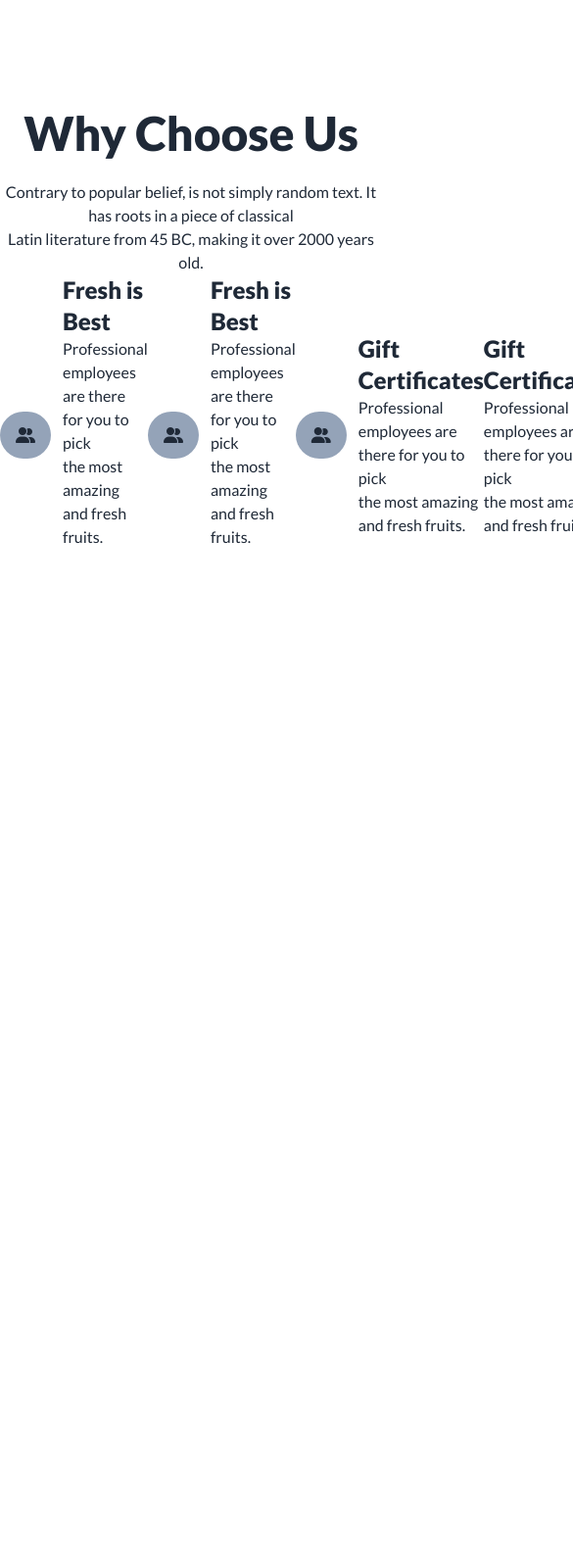
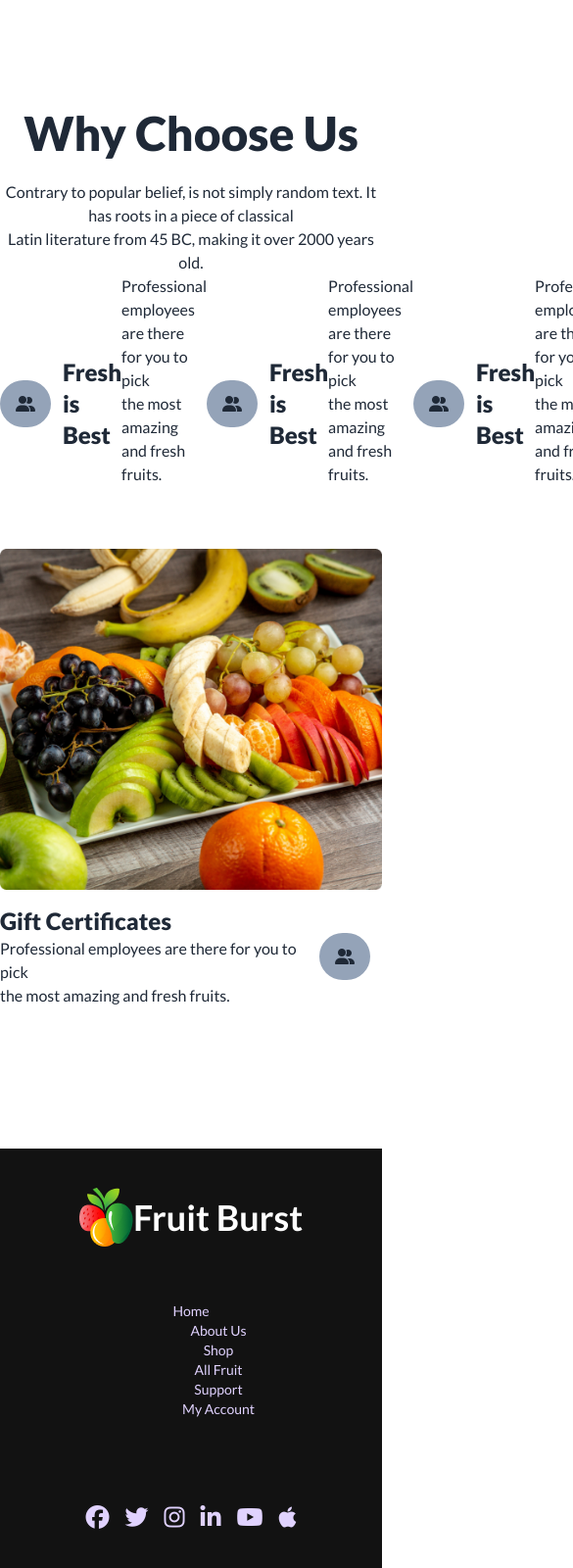
Before and after one commit to Najim111/fruit-brust-assengment, a plain HTML site: page index.html in a window 390 px wide. Shown: the part 5219-6819 px from the top of the page at 98% size, 585 px wide, since content can reach past the window. Before the commit the page ends 5971 px from the top, so only its background shows below. Drawn offline with nearby package versions, Linux system fonts and the light colour scheme.

Commit message:
add footer part

```diff
--- a/index.html
+++ b/index.html
@@ -54,10 +54,10 @@
             </svg>
           </label>
           <ul tabindex="0" class="menu menu-sm dropdown-content mt-3 z-[1] p-2 shadow bg-base-100 rounded-box w-52">
-            <li><a>Home</a></li>
-            <li><a>About Us</a></li>
-            <li><a>Shop</a></li>
-            <li><a>All Fruit</a></li>
+            Homep
+            About Usp
+            Shopp
+            All Fruitp
           </ul>
         </div>
         <img src="./images/logo.png" alt="">
@@ -65,10 +65,10 @@
       </div>
       <div class="navbar-center hidden lg:flex text-whit">
         <ul class="menu menu-horizontal px-1">
-          <li><a>Home</a></li>
-          <li><a>About Us</a></li>
-          <li><a>Shop</a></li>
-          <li><a>All Fruit</a></li>
+          Homep
+          About Usp
+          Shopp
+          All Fruitp
         </ul>
         <div class=" lg:pl-7 lg:py-4 rounded-[50px] bg-white ml-28">
           <input class=" text-[#12121266]" type="text" placeholder="Search here">
@@ -359,60 +359,65 @@
       </div>
 
 
-      <div class="flex">
-        <div class="inline-flex items-center">
-          <i class="fa-solid p-4 mr-3 bg-slate-400 rounded-full fa-user-group"></i>
-           <div>
-            <h4 class="text-2xl font-extrabold">Fresh is Best</h4>
-            <p class="mb-12">Professional employees are there for you to pick <br> the most amazing and fresh fruits.</p>
-           </div>
-          </div>
-        <div class="inline-flex items-center">
-          <div><i class="fa-solid p-4 mr-3 bg-slate-400 rounded-full fa-user-group"></i></div>
-          <div>
-            <h4 class="text-2xl font-extrabold">Fresh is Best</h4>
-            <p class="mb-12">Professional employees are there for you to pick <br> the most amazing and fresh fruits.
+      <div class="grid grid-cols-1 md:grid-cols-2 lg:grid-cols-3 gap-4">
+        <div class="flex items-center">
+            <i class="fa-solid p-4 mr-3 bg-slate-400 rounded-full fa-user-group"></i>
+            <h4 class="text-2xl  font-extrabold">Fresh is Best</h4>
+            <p class="mb-12 ">Professional employees are there for you to pick <br> the most amazing and fresh fruits.
             </p>
-          </div>
+            <i class="fa-solid p-4 mr-3 bg-slate-400 rounded-full fa-user-group"></i>
+            <h4 class="text-2xl  font-extrabold">Fresh is Best</h4>
+            <p class="mb-12 ">Professional employees are there for you to pick <br> the most amazing and fresh fruits.
+            </p>
+            <i class="fa-solid p-4 mr-3 bg-slate-400 rounded-full fa-user-group"></i>
+            <h4 class="text-2xl  font-extrabold">Fresh is Best</h4>
+            <p class="mb-12 ">Professional employees are there for you to pick <br> the most amazing and fresh fruits.
+            </p>
         </div>
-        <div class="inline-flex  items-center">
-          <div><i class="fa-solid p-4 mr-3 bg-slate-400 rounded-full fa-user-group"></i></div>
-          <div>
-            <h4 class="text-2xl font-extrabold">Gift Certificates</h4>
-            <p>Professional employees are there for you to pick <br> the most amazing and fresh fruits.</p>
-          </div>
-        </div>
+
         <div>
           <img src="./images/whychoose1.png" alt="">
         </div>
 
 
 
-        <div class="inline-flex items-center">
+        <div class="flex items-center">
           <div>
             <h4 class="text-2xl font-extrabold">Gift Certificates</h4>
             <p>Professional employees are there for you to pick <br> the most amazing and fresh fruits.</p>
           </div>
           <div><i class="fa-solid p-4 mr-3 bg-slate-400 rounded-full fa-user-group"></i></div>
         </div>
+      </div>
+    </section>
+  </main>
 
-
+  <footer class="footer footer-center p-10 bg-[#121212] text-primary-content">
+    <div>
+      <div class="flex items-center">
+        <img src="./images/logo.png" alt="">
+        <h2 class="text-4xl font-bold text-whit">Fruit Burst</h2>
       </div>
-
-
-
-
-
-
-
-
-
-    </section>
-
-
-
-
-  </main>
+   <div class=" lg:flex space-x-14 py-12">
+    <p> Home</p>
+    <p>About Us</p>
+    <p>Shop</p>
+    <p>All Fruit</p>
+    <p> Support</p>
+    <p> My Account</p>
+   </div>
+    </div>
+    <div>
+      <div class="grid grid-flow-col gap-4 text-2xl">
+        <i class="fa-brands fa-facebook"></i>
+        <i class="fa-brands fa-twitter"></i>
+        <i class="fa-brands fa-instagram"></i>
+        <i class="fa-brands fa-linkedin-in"></i>
+        <i class="fa-brands fa-youtube"></i>
+        <i class="fa-brands fa-apple"></i>
+      </div>
+    </div>
+  </footer>
 
 </body>
 
```
